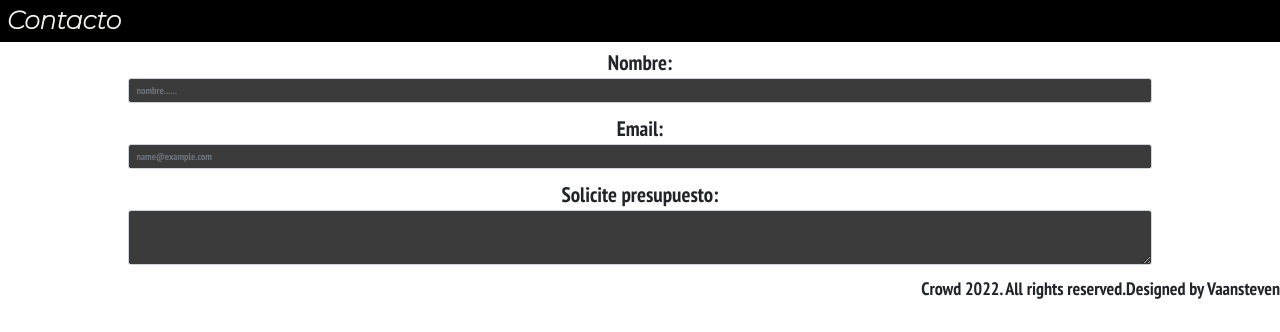
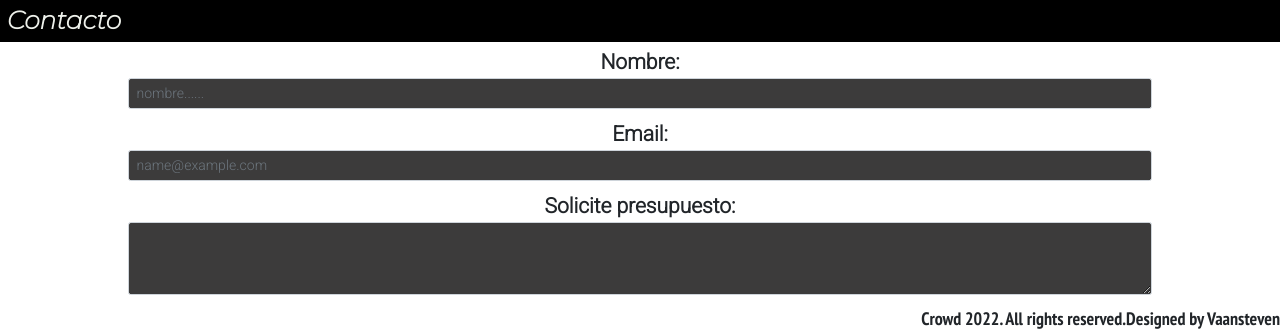
Before and after one commit to vaansteven/Desafio-4-Esteban-Marquez, a plain HTML site: page index.html in a window 1280 px wide. Shown: the part 5127-5459 px from the top of the page. Before the commit the page ends 5429 px from the top, so only its background shows below. Drawn offline with nearby package versions, Linux system fonts and the light colour scheme.

Commit message:
Form  fonts

```diff
--- a/Style.css
+++ b/Style.css
@@ -169,14 +169,18 @@ p {
 
 #formulario {
   font-size: 2.1rem;
-  font-family: "PT Sans Narrow", sans-serif;
-  font-weight: lighter;
+  font-family: "roboto";
+  font-weight: bold;
 }
 
 .form-control{
   background-color:rgba(14, 13, 13, 0.808);
   width: 80vw;
   margin:0 auto;
+  color: white;
+  font-size: 1.4rem;
+  font-family: "roboto";
+  font-weight: lighter;
 }
 .form-label{
   display: block;
```
